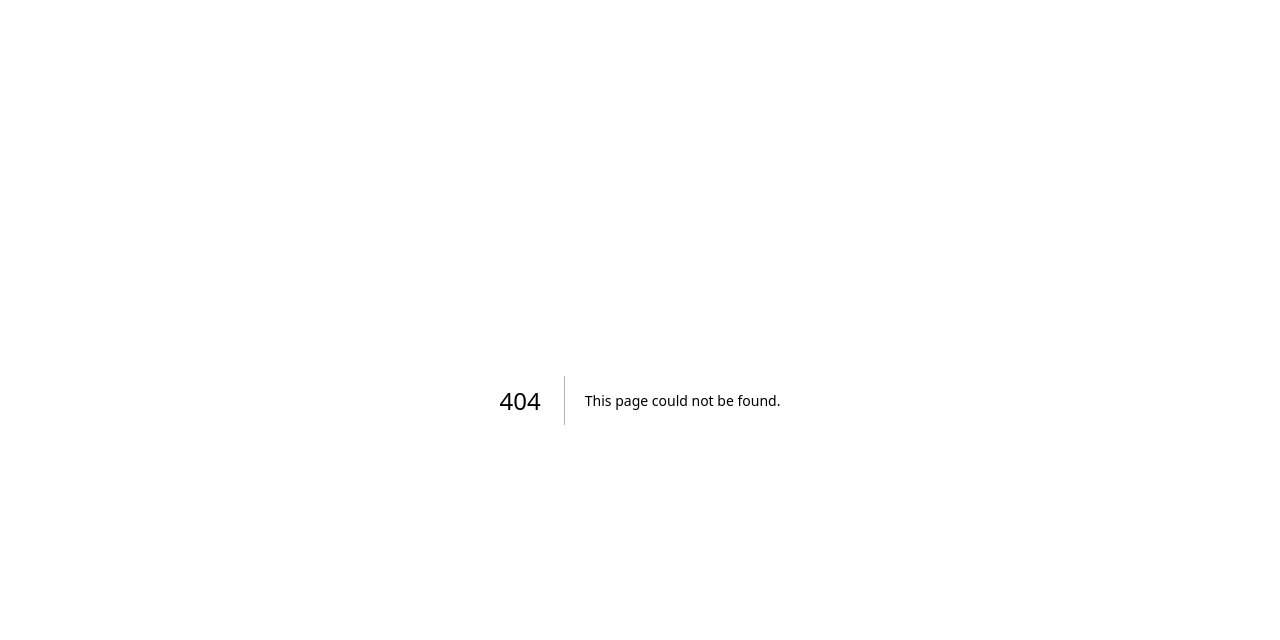
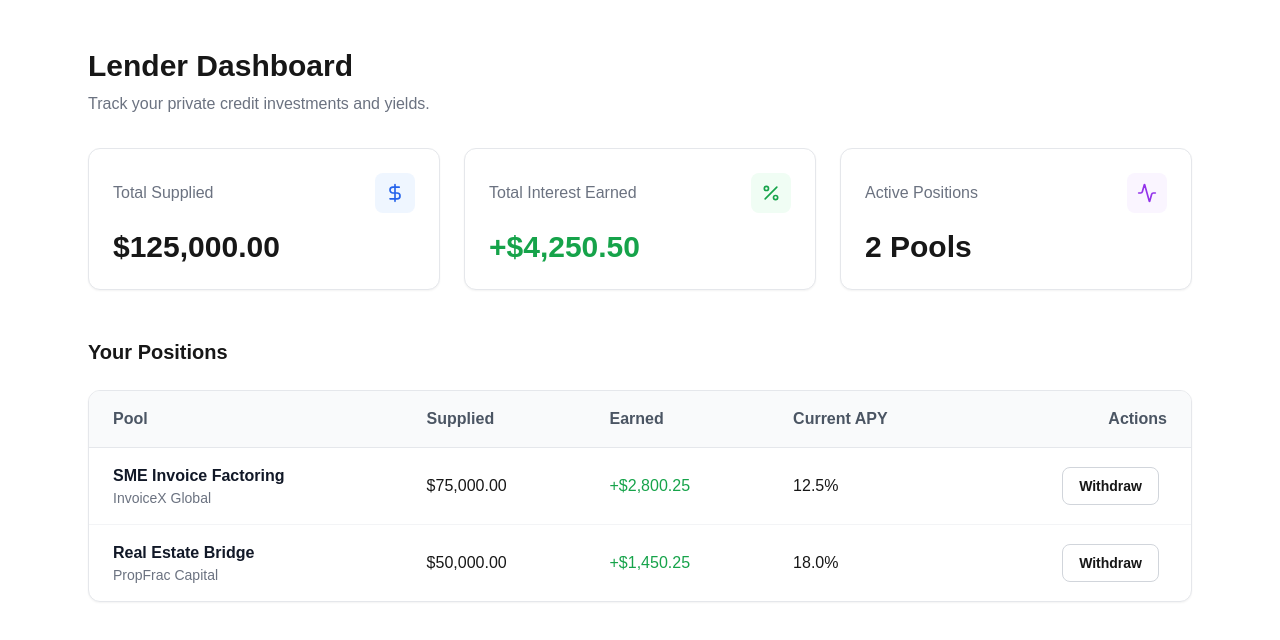
Before and after one commit to anzzyspeaksgit/CreditFlow, a Next.js app in the folder frontend/: page /dashboard in a window 1280 px wide. Before the commit this address had no page. Shown: the top 640 px of the page. Built offline with nearby package versions, Linux system fonts and the light colour scheme.

Commit message:
feat(frontend): build lender dashboard UI

```diff
--- /dev/null
+++ b/frontend/src/app/dashboard/page.tsx
@@ -0,0 +1,91 @@
+import React from 'react';
+import { DollarSign, Percent, Activity, ArrowRight } from 'lucide-react';
+import Link from 'next/link';
+
+export default function DashboardPage() {
+  return (
+    <div className="max-w-6xl mx-auto px-6 py-12">
+      <div className="mb-8">
+        <h1 className="text-3xl font-bold mb-2">Lender Dashboard</h1>
+        <p className="text-gray-500">Track your private credit investments and yields.</p>
+      </div>
+
+      <div className="grid md:grid-cols-3 gap-6 mb-12">
+        <div className="bg-white p-6 rounded-xl shadow-sm border border-gray-200">
+          <div className="flex items-center justify-between mb-4">
+            <h3 className="text-gray-500 font-medium">Total Supplied</h3>
+            <div className="w-10 h-10 bg-blue-50 rounded-lg flex items-center justify-center">
+              <DollarSign className="w-5 h-5 text-blue-600" />
+            </div>
+          </div>
+          <p className="text-3xl font-bold">$125,000.00</p>
+        </div>
+
+        <div className="bg-white p-6 rounded-xl shadow-sm border border-gray-200">
+          <div className="flex items-center justify-between mb-4">
+            <h3 className="text-gray-500 font-medium">Total Interest Earned</h3>
+            <div className="w-10 h-10 bg-green-50 rounded-lg flex items-center justify-center">
+              <Percent className="w-5 h-5 text-green-600" />
+            </div>
+          </div>
+          <p className="text-3xl font-bold text-green-600">+$4,250.50</p>
+        </div>
+
+        <div className="bg-white p-6 rounded-xl shadow-sm border border-gray-200">
+          <div className="flex items-center justify-between mb-4">
+            <h3 className="text-gray-500 font-medium">Active Positions</h3>
+            <div className="w-10 h-10 bg-purple-50 rounded-lg flex items-center justify-center">
+              <Activity className="w-5 h-5 text-purple-600" />
+            </div>
+          </div>
+          <p className="text-3xl font-bold">2 Pools</p>
+        </div>
+      </div>
+
+      <h2 className="text-xl font-bold mb-6">Your Positions</h2>
+      <div className="bg-white rounded-xl shadow-sm border border-gray-200 overflow-hidden mb-12">
+        <table className="w-full text-left">
+          <thead className="bg-gray-50 border-b border-gray-200">
+            <tr>
+              <th className="px-6 py-4 font-semibold text-gray-600">Pool</th>
+              <th className="px-6 py-4 font-semibold text-gray-600">Supplied</th>
+              <th className="px-6 py-4 font-semibold text-gray-600">Earned</th>
+              <th className="px-6 py-4 font-semibold text-gray-600">Current APY</th>
+              <th className="px-6 py-4 font-semibold text-gray-600 text-right">Actions</th>
+            </tr>
+          </thead>
+          <tbody className="divide-y divide-gray-100">
+            <tr className="hover:bg-gray-50 transition-colors">
+              <td className="px-6 py-4">
+                <div className="font-bold text-gray-900">SME Invoice Factoring</div>
+                <div className="text-sm text-gray-500">InvoiceX Global</div>
+              </td>
+              <td className="px-6 py-4 font-medium">$75,000.00</td>
+              <td className="px-6 py-4 font-medium text-green-600">+$2,800.25</td>
+              <td className="px-6 py-4">12.5%</td>
+              <td className="px-6 py-4 text-right">
+                <button className="text-sm font-semibold border border-gray-300 px-4 py-2 rounded-lg hover:bg-gray-50 mr-2">
+                  Withdraw
+                </button>
+              </td>
+            </tr>
+            <tr className="hover:bg-gray-50 transition-colors">
+              <td className="px-6 py-4">
+                <div className="font-bold text-gray-900">Real Estate Bridge</div>
+                <div className="text-sm text-gray-500">PropFrac Capital</div>
+              </td>
+              <td className="px-6 py-4 font-medium">$50,000.00</td>
+              <td className="px-6 py-4 font-medium text-green-600">+$1,450.25</td>
+              <td className="px-6 py-4">18.0%</td>
+              <td className="px-6 py-4 text-right">
+                <button className="text-sm font-semibold border border-gray-300 px-4 py-2 rounded-lg hover:bg-gray-50 mr-2">
+                  Withdraw
+                </button>
+              </td>
+            </tr>
+          </tbody>
+        </table>
+      </div>
+    </div>
+  );
+}
```
